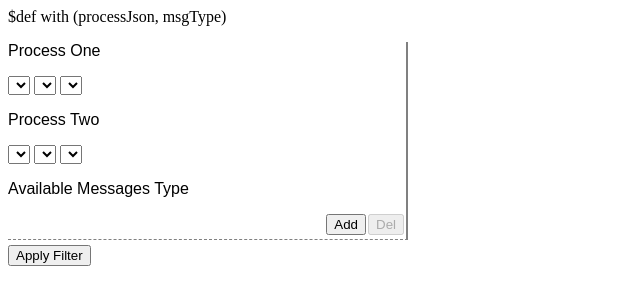
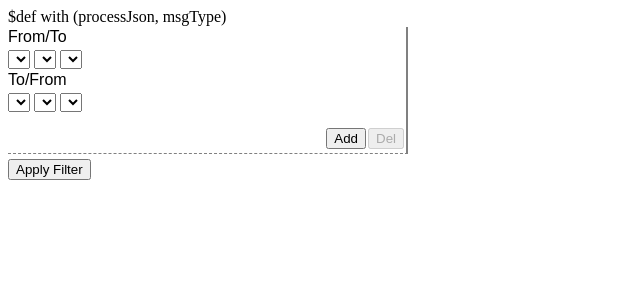
Before and after one commit to piashishi/log2html, a Python web app: template templates/index.html in a window 1280 px wide; the page is wider, and only the part inside the window is pictured. Shown: the top 305 px of that part, without its empty margins (0-640 px from the left). Run offline with Jinja, Linux system fonts and the light colour scheme; the template is opened without the code that fills it, so the values that code supplies are empty.

Commit message:
change format

```diff
--- a/static/show.css
+++ b/static/show.css
@@ -28,10 +28,15 @@ left:10px;
 
 p {
 	font-family:Arial,Verdana,Sans-serif;
+	margin-top: 1px;
+	padding-top: 1px;
+	margin-bottom: 2px;
+	padding-bottom: 2px;
 }
+
 span {
-		font-family:Arial,Verdana,Sans-serif;
-		font-size: 80%
+	font-family:Arial,Verdana,Sans-serif;
+	font-size: 80%
 }
 
 #apply {
--- a/templates/index.html
+++ b/templates/index.html
@@ -57,21 +57,20 @@ $def with (processJson, msgType)
         <div class="main_div">
             <div class="filter">
                 <div class="filterclass" id="filter_div_0">
-                    <p>Process One</p>
+                    <p>From/To</p>
                     <select class="srcNode" onchange="addProcessOptions(this.value, this)">
                     </select>
                     <select class="srcProcess" onchange="addInstanceOptions(this.value, this)">
                     </select>
                     <select class="srcInstance" >
                     </select>
-                    <p>Process Two</p>
+                    <p>To/From</p>
                     <select class="dstNode" onchange="addProcessOptions(this.value, this)">
                     </select>
                     <select class="dstProcess" onchange="addInstanceOptions(this.value, this)">
                      </select>
                     <select class="dstInstance">
                     </select>
-                    <p>Available Messages Type</P>
                     <div class="msgType_div">
                         <ul class="listID"></ul>
                     </div>
```
